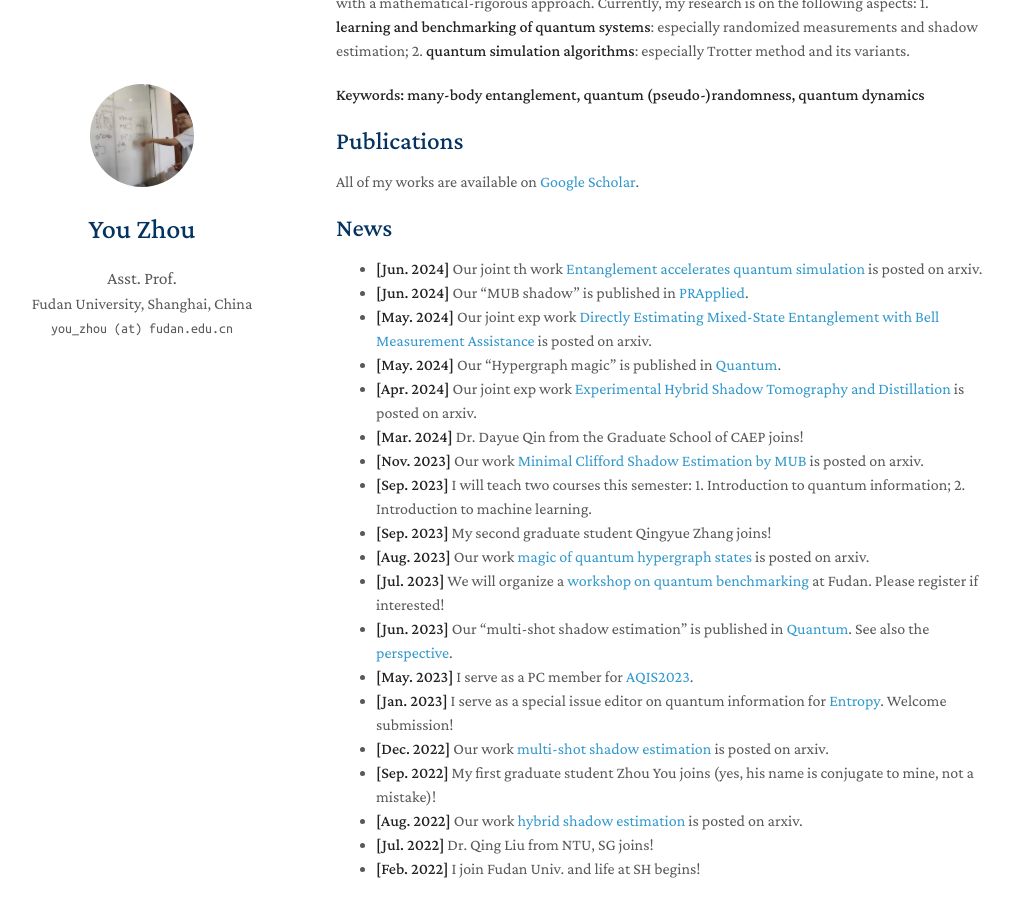
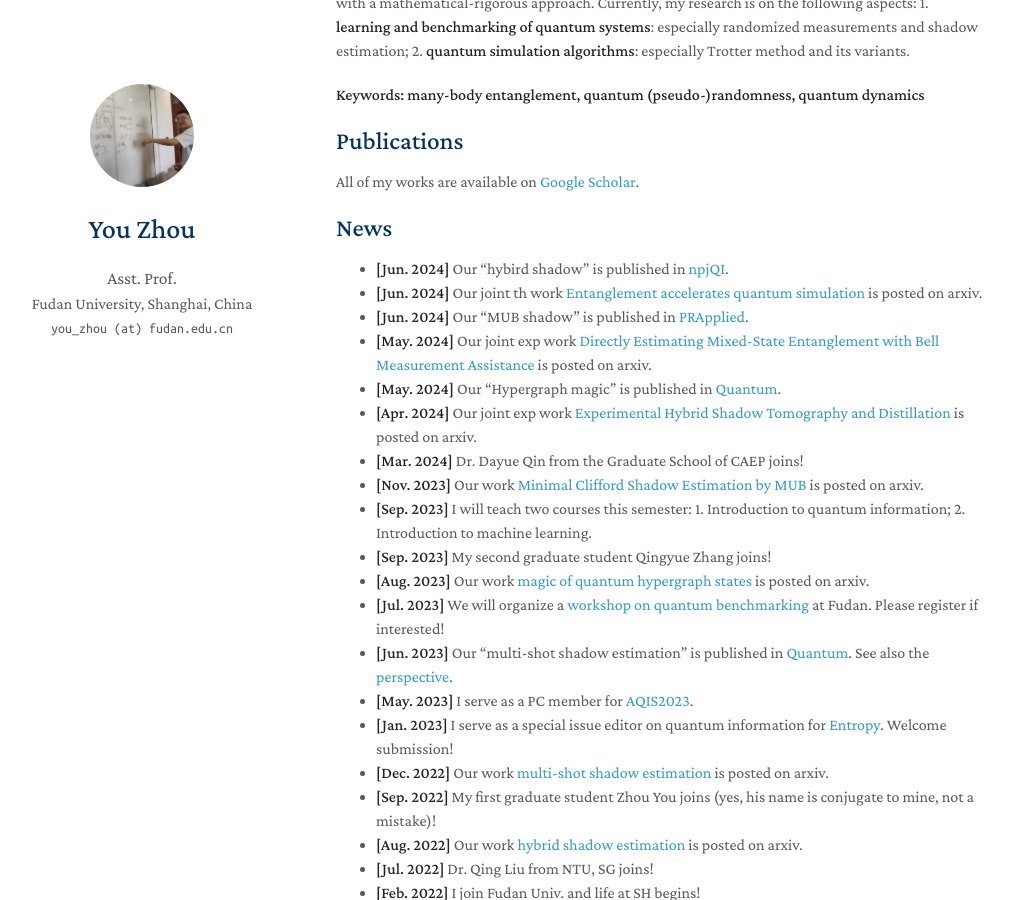
Before and after one commit to youzhoutravel/homepage1, a Jekyll site: the page built from index.md, in a window 1280 px wide and 900 px high, scrolled down 348 px. Shown: the whole window, without its empty margins (134-1147 px from the left). Built offline with Jekyll 4.4.1, drawn with Linux system fonts in a browser that asks for light colours; nearby versions of some CDN libraries; a style sheet for code colours, icons or effects is not loaded; our own code applies the rules of GitHub Pages for plain Markdown files.

Commit message:
Update index.md

```diff
--- a/index.md
+++ b/index.md
@@ -17,6 +17,7 @@ Currently, my research is on the following aspects: 1. **learning and benchmarki
 All of my works are available on [Google Scholar](https://scholar.google.com/citations?view_op=list_works&hl=en&hl=en&user=oQ_tbtYAAAAJ&sortby=pubdate).
 
 ## News
+- **[Jun. 2024]** Our "hybird shadow" is published in [npjQI](https://www.nature.com/articles/s41534-024-00846-5).
 - **[Jun. 2024]** Our joint th work [Entanglement accelerates quantum simulation](https://arxiv.org/abs/2406.02379) is posted on arxiv.
 - **[Jun. 2024]** Our "MUB shadow" is published in [PRApplied](https://journals.aps.org/prapplied/abstract/10.1103/PhysRevApplied.21.064001).
 - **[May. 2024]** Our joint exp work [Directly Estimating Mixed-State Entanglement with Bell Measurement Assistance](https://arxiv.org/abs/2405.20696) is posted on arxiv.
```
